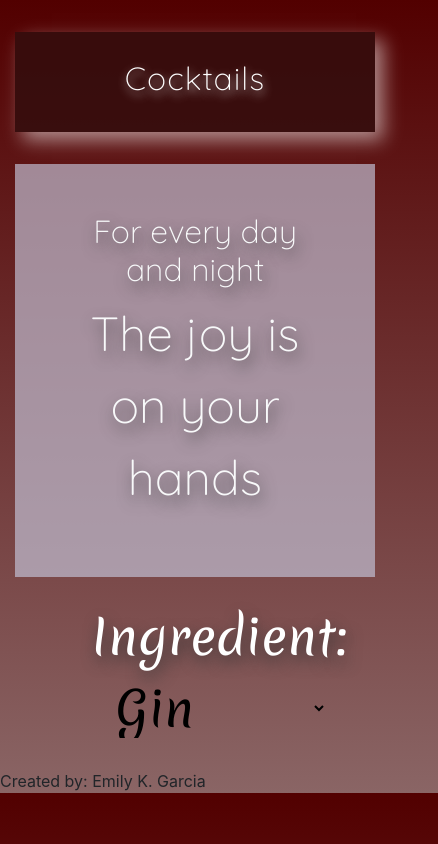
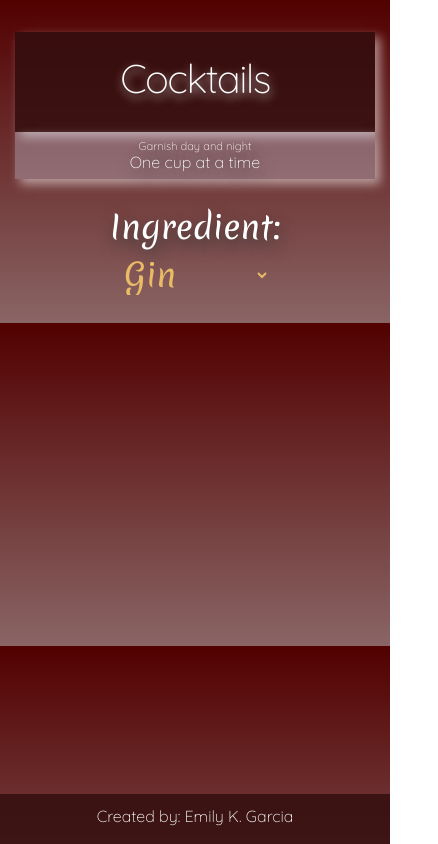
Before and after one commit to EmilyK-G/EmilyK-G_proyect2.github.io, a plain HTML site: page index.html in a window 390 px wide. Shown: the whole page, 438 px wide, since content can reach past the window. Drawn offline with nearby package versions, Linux system fonts and the light colour scheme; no server answers.

Commit message:
Added media queries

```diff
--- a/css/style.css
+++ b/css/style.css
@@ -6,6 +6,7 @@ body {
     display: flex;
     flex-direction: column;
     align-items: center;
+
  }
 
 .header-container {
@@ -15,8 +16,7 @@ body {
     display: flex;
     justify-content: center;
     align-items: center;
-
-    box-shadow: 8px 8px 18px rgba(255, 255, 255, 0.527);
+    box-shadow: 5px 5px 10px rgba(255, 255, 255, 0.527);
 }
 
 header {
@@ -37,6 +37,7 @@ header {
     display: flex;
     flex-direction: column;
     align-items: center;
+    box-shadow: 5px 5px 10px rgba(255, 255, 255, 0.527);
 }
 
 .drinks-container {
@@ -61,7 +62,7 @@ header {
 .text-light-large {
     color: white;
     text-shadow: 2px 7px 15px rgb(54, 54, 54);
-    font-size: 3em;
+    font-size: 2em;
     font-family: 'Merienda', cursive;
 }
 .text-align-center{
@@ -84,10 +85,20 @@ header {
 
 }
 
+.position-list {
+
+}
+
 .list-decoration{
     background-color: transparent;
+    color: rgb(233, 187, 102);
     border: none;
     outline: none;
+    transition: 0.3s;
+}
+.list-decoration:hover {
+    cursor: pointer;
+    color: wheat;
 }
 
 .drink-name {
@@ -102,16 +113,46 @@ header {
     width: 100%;
     border-radius: 5px;
     opacity: 90%;
+
 }
 
 div.drink-container {
     background-color: rgba(255, 255, 255, 0.548);
     box-shadow: 3px 3px 8px whitesmoke;
     justify-content: space-between;
+    transition: 0.3s;
+    cursor: pointer;
+}
+div.drink-container:hover {
+    background-color: rgba(255, 255, 255, 0.657);
+
 }
 
 .drink-name {
     text-align: center;
+    transition: 0.3s;
+}
+.drink-img:hover {
+    opacity: 0.7;
+}
+
+.footer {
+    background-color: rgba(51, 14, 14, 0.835);
+    color: white;
+    height: 70px;
+    width: 100%;
+    margin: auto;
+    padding: 20px;
+    font-size: 1em;
+    font-family: 'Quicksand', sans-serif;
+    text-align: center;
+}
+
+@media screen and (min-width:576px) {
+
+    .container.drink-container {
+        width: 240px;
+    }
 }
 
 @media screen and (min-width:768px) {
@@ -126,14 +167,34 @@ div.drink-container {
         background-image: linear-gradient(to bottom, #520000, rgb(138, 101, 101));
     }
     .header-size {
-        font-size: 2em;
+        font-size: 2.5em;
+        letter-spacing: -0.1rem;
     }
     .header-container {
         height: 100px;
-        margin: 2rem;
+        margin: 2rem 2rem 0 2rem;
     }
     .container.intro-container {
-
+        background-color: rgba(197, 197, 218, 0.37);
+    }
+    .h-2 {
+        font-size: 0.7em;
+        margin-bottom: 0;
+    }
+    .main-p {
+        font-size: 1em;
+        margin: -0.2rem;
+    }
+    .drink-name {
+        font-size: 1.5em;
+    }
+    .footer {
+        position: fixed;
+        left:0;
+        bottom: 0;
+        height: 50px;
+        font-size: 1em;
+        padding: 10px;
     }
 }
 /*
--- a/index.html
+++ b/index.html
@@ -21,14 +21,14 @@
         <div class="container-fluid header-container">
             <header><h1 class="header-size">Cocktails</h1></header>
         </div>
-        <div class="container intro-container p-5">
-            <h2 class="text-light h-2">For every day and night</h2>
-            <p class="text-light main-p">The joy is on your hands</p>
+        <div class="container intro-container p-sm-5 py-2">
+            <h2 class="text-light h-2"> Garnish day and night</h2>
+            <p class="text-light main-p">One cup at a time</p>
         </div>
     </section>
     <section>
-        <div class="text-align-center">
-            <label class="text-light-large m-4 container text-align-center">
+        <div class="text-align-center container position-list">
+            <label class="text-light-large m-4 text-align-center">
                 Ingredient:
                 <select name="js-ingredients" class="list-decoration">
                     <option value="Gin">Gin</option>
@@ -51,7 +51,7 @@
     <script src="https://code.jquery.com/jquery-3.6.0.js"></script>
     <script src="./js/script_JQ.js"></script>
 
-    <footer>
+    <footer class="footer">
         Created by: Emily K. Garcia
 
     </footer>
--- a/js/script_JQ.js
+++ b/js/script_JQ.js
@@ -29,7 +29,7 @@ function printIngredientsData(ingredients, id) {
         }
 
         ingredientsMarkupList.push(`
-            <div id="${details.idDrink}" class="js-back">
+            <div data-id="${details.idDrink}" class="js-back">
                 <div>
                     <h2>Ingredients</h2>
                     <ul>
@@ -55,13 +55,19 @@ function handleIngredientsClick(e) {
     //console.log(e);
     //debugger;
     let id = $(e.target).data('id');
+
     if ( typeof id === 'undefined' ) {
         id = $(e.target).parent().data('id');
+        if ( typeof id === 'undefined' ) {
+            id = $(e.target).parent().parent().data('id');
+            if (typeof id === 'undefined') {
+                id = $(e.target).parent().parent().parent().data('id');
+            }
+        }
     }
 
     if (typeof id !== 'undefined') {
         const hasBackSide = $(`.js-drink-single-box[data-id=${id}] .js-back`).length === 1;
-
         if ( hasBackSide ) {
             $(`.js-drink-single-box[data-id=${id}] .js-back`).toggle();
             $(`.js-drink-single-box[data-id=${id}] .js-front`).toggle();
```
